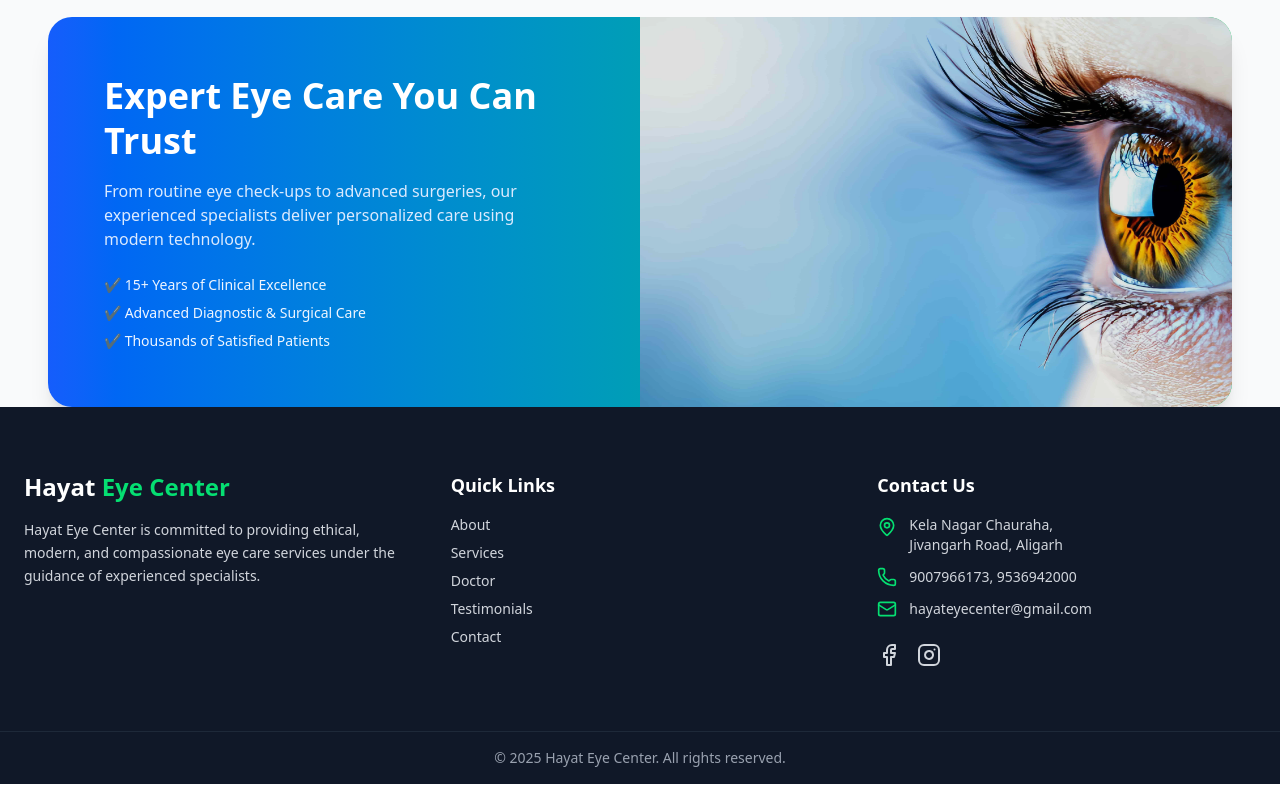
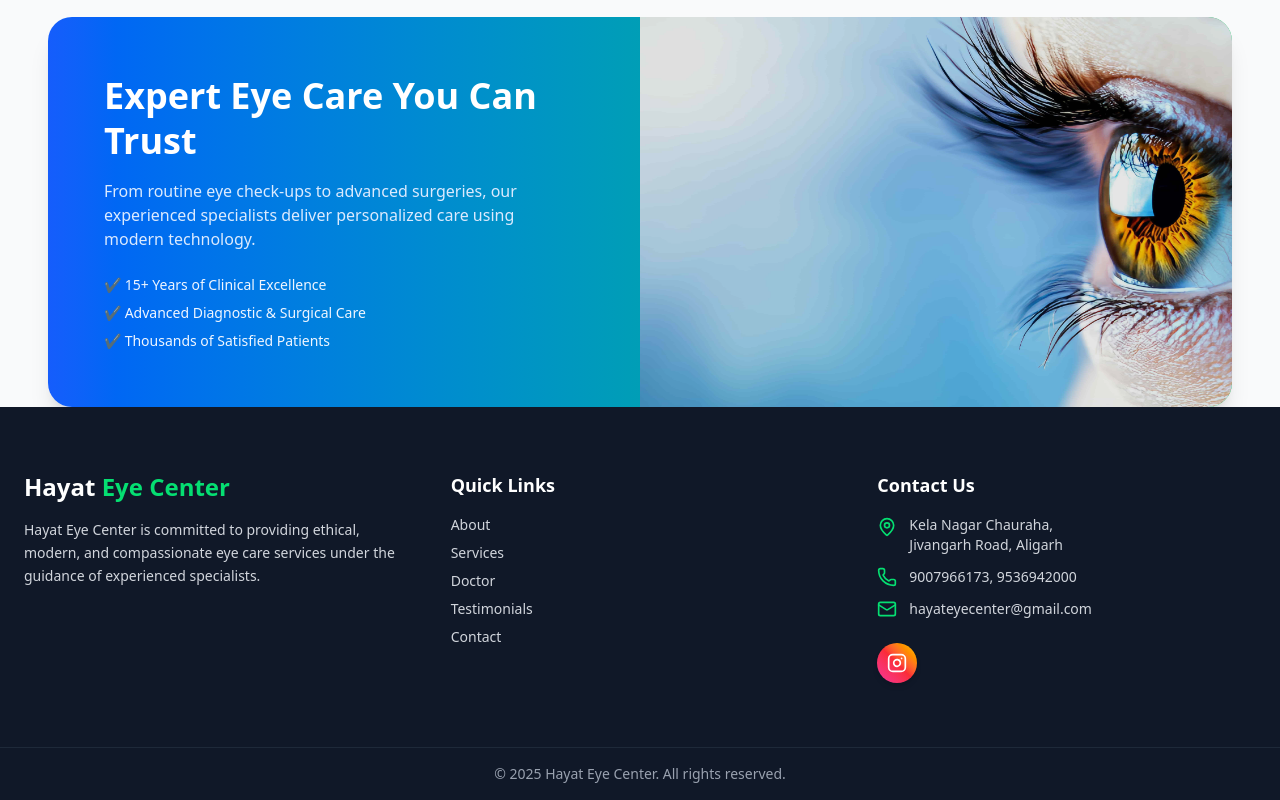
Before and after one commit to atif-afsar/Hayat-Eye-Center, a React (Vite) app: page /contact in a window 1280 px wide. Shown: the part 1586-2386 px from the top of the page. Built offline with nearby package versions, Linux system fonts and the light colour scheme.

Commit message:
Removing the facebook and add insta

```diff
--- a/src/Components/Home/Footer.jsx
+++ b/src/Components/Home/Footer.jsx
@@ -67,12 +67,31 @@ export default function Footer() {
 
           {/* SOCIAL */}
           <div className="flex gap-4 mt-6">
-            <a href="#" className="hover:text-white">
+            {/* <a href="#" className="hover:text-white">
               <Facebook />
-            </a>
-            <a href="https://www.instagram.com/hayat_eyecentre?igsh=enFiNjBzNjhsdXFs" className="hover:text-white">
-              <Instagram />
-            </a>
+            </a> */}
+           <a
+              href="https://www.instagram.com/hayat_eyecentre?igsh=enFiNjBzNjhsdXFs"
+              target="_blank"
+              rel="noopener noreferrer"
+              className="
+                group
+                w-10 h-10
+                flex items-center justify-center
+                rounded-full
+                bg-gradient-to-tr from-pink-500 via-red-500 to-yellow-400
+                shadow-md
+                transition-all duration-300
+                hover:scale-110
+                hover:shadow-xl
+              "
+                          >
+                <Instagram
+                  size={20}
+                  className="text-white transition-transform duration-300 group-hover:rotate-6"
+                />
+              </a>
+
           </div>
         </div>
 
```
